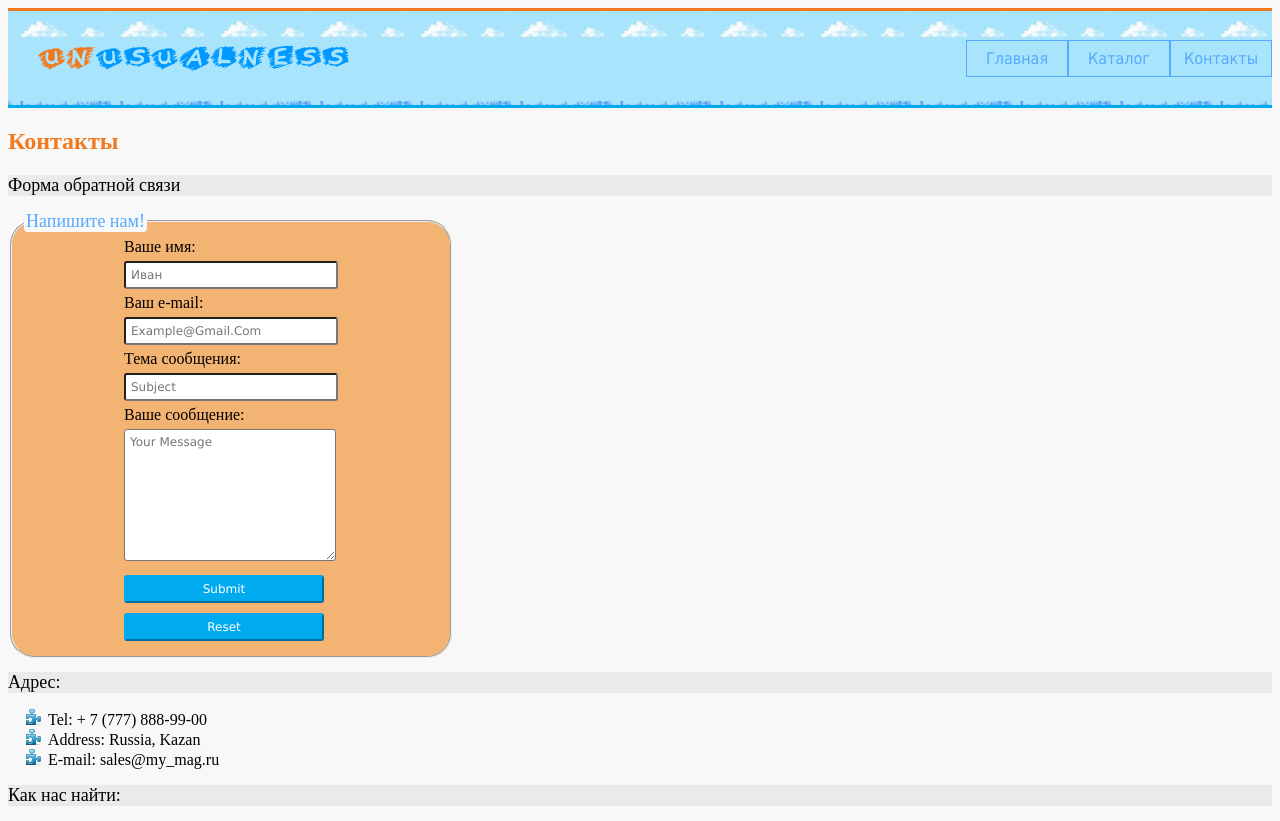
After one commit to donc1everon/django, a Django app: page /contacts/ in a window 1280 px wide. The commit adds this page. Shown: the top 821 px of the page. Run offline with Django 3.2, Linux system fonts and the light colour scheme.

Commit message:
end less01

```diff
--- /dev/null
+++ b/server/mainapp/static/mainapp/style.css
@@ -0,0 +1,262 @@
+@font-face {
+    font-family: MyFont;
+    src: url("font/BoringLesson.ttf");
+   }
+
+body {
+	background: #f8f8f8;
+}
+
+a {
+	text-decoration: none;
+	color: #000;
+}
+button {
+	background-color: #0ae;
+	color: #fff;
+	border: 2px outset  #0ae;
+	border-radius: 3px;
+}
+
+button:hover {
+	background-color: #0a9;
+	border: 2px outset  #0a9;
+}
+
+button:active{
+	background-color: #fff;
+	border: 2px outset  #fff;
+	color: #0ae;
+}
+
+form {
+	width: 200px;
+}
+fieldset {
+	background-color: rgba(240, 133, 26, 0.6);
+	border-radius: 25px;
+}
+h1 {
+	font-size: 1.5em;
+	color: #f3791f;
+	margin: 20px;
+	margin-left: 0;
+}
+
+h2, caption {
+	font-size: 18px;
+	font-weight: 400;
+	background-color: #eaeaea;
+}
+
+input, textarea, button {
+	width: 200px;
+
+	border-radius: 3px;
+	padding: 5px;
+	font-family: Verdana, sans-serif;
+	font-size: 12px;
+	text-transform: capitalize;
+}
+input, textarea, button, label {
+		margin: 5px 100px;
+}
+legend {
+	background-color: #f8f8f8;
+	border-radius: 4px;
+	font-size: 18px;
+	color: #5af;
+}
+li {
+	list-style-type: none;
+}
+
+p {
+	margin: 0;
+}
+table, th, td {
+	border: 1px solid #000;
+	border-collapse: collapse;
+}
+th {
+	background-color: #aaa;
+	height: 50px;
+}
+th, td {
+	padding: 0 5px;
+	width: 100px;
+	-ms-text-align-last: center;
+	text-align: center;
+}
+
+textarea {
+	height: 120px;
+}
+.clearfix {
+	clear: both;
+}
+.container {
+	width: 1200px;
+	margin: 0 auto;
+}
+.header {
+	border-top: 3px solid #F3791F;
+	border-bottom: 3px solid #0ae;
+	display: flex;
+	justify-content: space-between;
+	align-items: center;
+	box-sizing: border-box;
+	padding-left: 30px;
+	height: 100px;
+	background-image: url(img/header-img.jpg);
+}
+
+/*				BEGIN logo 			*/
+.first-part-logo {
+	color: #F3791F;
+}
+.sec-part-logo{
+	color: #09f;
+}
+.first-part-logo, .sec-part-logo {
+	font-family: MyFont, sans-serif;
+	font-size: 24px;
+}
+.first-letter-p p:first-letter {
+	color: #f3791f;
+	font-family: "Courier New", sans-serif;
+	font-size: 28px;
+}
+/*				END logo 			*/
+.main-menu {
+	display: flex;
+}
+.main-menu li {
+	width: 100px;
+    height: 35px;
+    border: 1px solid #5af;
+    line-height: 35px;
+    text-align: center;
+}
+.main-menu a {
+	font-family: Tahoma, sans-serif;
+	color: #5af;
+	display: block;
+}
+.main-menu li:hover,
+.main-menu li:hover a{
+	background-color: #87DBBE;
+	color: #F3791F;
+}
+
+
+.footer {
+	background-color: #ccc;
+	display: flex;
+	justify-content: flex-end;
+	padding: 40px 60px 0 0;
+	margin-top: 20px;
+	border-top: 3px solid #0ae;
+	height: 100px;
+	box-sizing: border-box;
+}
+
+.contact-info li {
+	list-style-image: url(img/contact-info.png);
+}
+#email:focus {
+	color: #fff;
+	background-color: #a0a0f0;
+	border-color: #0ae;
+}
+.good-features li {
+	list-style-image: url(img/ul-goods.png);
+}
+
+.good-features p {
+	margin: -10px 10px;
+	color: #09f;
+	font-size: 1rem;
+	font-weight: 400;
+	text-align: left;
+}
+.short-description {
+	color: #707070;
+	font-size: 14px;
+	font-style: italic;
+	line-height: 16px;
+}
+.description {
+	width: 50%;
+}
+.buy-button {
+	margin: 0;
+	margin-top: 40px;
+}
+.full-description {
+	color: #484343;
+	font-size: 16px;
+	font-weight: 400;
+	line-height: 24px;
+	text-align: left;
+}
+.index-img {
+	padding: 10px;
+
+}
+.index-div {
+	width: 640px;
+	text-align: justify;
+}
+
+.index-div p {
+	padding-bottom: 10px;
+}
+
+.catalog-img {
+	width: 100px;
+}
+
+.good-img {
+	width: 200px;
+	border: 3px inset #09f;
+	float: left;
+	margin-right: 20px;
+}
+.good-img:hover {
+	border-color: transparent;
+}
+.goods-catalog {
+	border: 1px dotted #bbb;
+	border-radius: 5px;
+	padding: 20px;
+    display: flex;
+  	justify-content: space-between;
+  	flex-wrap: wrap;
+}
+.content {
+	width: 50%;
+	margin: 0 auto;
+}
+.good {
+	display: flex;
+	justify-content: center;
+	text-align: center;
+	width: 150px;
+	border: 2px inset #09f;
+	border-radius: 5px;
+	margin-bottom: 20px;
+}
+.good a {
+	display: block;
+	padding: 10px 0;
+}
+.good:hover {
+	background-color: #87DBBE;
+	border-color: transparent;
+}
+.map {
+	width: 100%;
+	height: 374px;
+	border: 0;
+}
--- /dev/null
+++ b/server/mainapp/templates/mainapp/contacts.html
@@ -0,0 +1,58 @@
+<!DOCTYPE html>
+<html lang="en">
+<head>
+	<meta charset="UTF-8">
+	<title>Контакты</title>
+	{% load staticfiles %}
+	<link rel="stylesheet" href="{% static 'mainapp/style.css' %}">
+</head>
+<body>
+
+	<div class="header">
+		<a href="/"><span class="first-part-logo">un</span><span class="sec-part-logo">usualness</span></a>
+		<ul class="main-menu">
+			<li><a href="/">Главная</a></li>
+			<li><a href="/catalog/">Каталог</a></li>
+			<li><a href="/contacts/">Контакты</a></li>
+		</ul>
+	</div>
+
+	<div class="main">
+		<h1>Контакты</h1>
+		<h2>Форма обратной связи</h2>
+		<form action="#" method="post">
+			<fieldset>
+				<legend>Напишите нам!</legend>
+
+				<label for="name">Ваше имя: </label>
+				<input id="name" type="text" placeholder="Иван" name="user_name">
+
+				<label for="email">Ваш e-mail: </label>
+				<input id="email" type="email" placeholder="example@gmail.com" name="user_email">
+
+				<label for="subj">Тема сообщения: </label>
+				<input type="text" id="subj" placeholder="Subject" name="subject">
+
+				<label for="message">Ваше сообщение:</label>
+				<textarea name="text_message" id="message" placeholder="Your message"></textarea>
+
+				<button type="submit">Submit</button>
+				<button type="reset">Reset</button>
+			</fieldset>
+		</form>
+		<h2>Адрес:</h2>
+		<ul class="contact-info">
+			<li>Tel: + 7 (777) 888-99-00</li>
+			<li>Address: Russia, Kazan</li>
+			<li>E-mail: sales@my_mag.ru</li>
+		</ul>
+		<h2>Как нас найти:</h2>
+		<iframe src="https://www.google.com/maps/embed?pb=!1m14!1m12!1m3!1d19156.426226468473!2d49.12961972757138!3d55.77777203279583!2m3!1f0!2f0!3f0!3m2!1i1024!2i768!4f13.1!5e0!3m2!1sru!2sru!4v1534487373265" frameborder="0" allowfullscreen class="map"></iframe>
+	</div>
+
+	<div class="footer">
+		<p>«Все права защищены» &copy;</p>
+	</div>
+
+</body>
+</html>
--- a/server/mainapp/urls.py
+++ b/server/mainapp/urls.py
@@ -5,5 +5,6 @@ from . import views
 urlpatterns = [
     path('', views.main_page),
     path('catalog/', views.catalog_list),
-    path('product/', views.product_detail),
+    path('brooch/', views.product_detail),
+    path('contacts/', views.contacts),
 ]
--- a/server/mainapp/views.py
+++ b/server/mainapp/views.py
@@ -14,3 +14,8 @@ def main_page(request):
 def product_detail(request):
 
     return render(request, 'mainapp/brooch.html')
+
+
+def contacts(request):
+
+    return render(request, 'mainapp/contacts.html')
--- a/server/server/settings.py
+++ b/server/server/settings.py
@@ -13,7 +13,7 @@ https://docs.djangoproject.com/en/2.1/ref/settings/
 import os
 
 # Build paths inside the project like this: os.path.join(BASE_DIR, ...)
-BASE_DIR = os.path.dirname(os.path.dirname(os.path.abspath(__file__)))
+BASE_DIR = os.path.dirname(os.path.dirname(__file__))
 
 
 # Quick-start development settings - unsuitable for production
```
Also changed, not shown: server/mainapp/templates/mainapp/brooch.html (+8 -7 lines), server/mainapp/templates/mainapp/catalog.html (+8 -7 lines), server/mainapp/templates/mainapp/index.html (+8 -7 lines), server/mainapp/static/mainapp/font/BoringLesson.ttf (added), server/mainapp/static/mainapp/img/cheshire_cat.jpg (added), server/mainapp/static/mainapp/img/contact-info.png (added), server/mainapp/static/mainapp/img/header-img.jpg (added), server/mainapp/static/mainapp/img/ul-goods.png (added), server/mainapp/static/mainapp/img/welcome-img.jpg (added), 1 other file.
